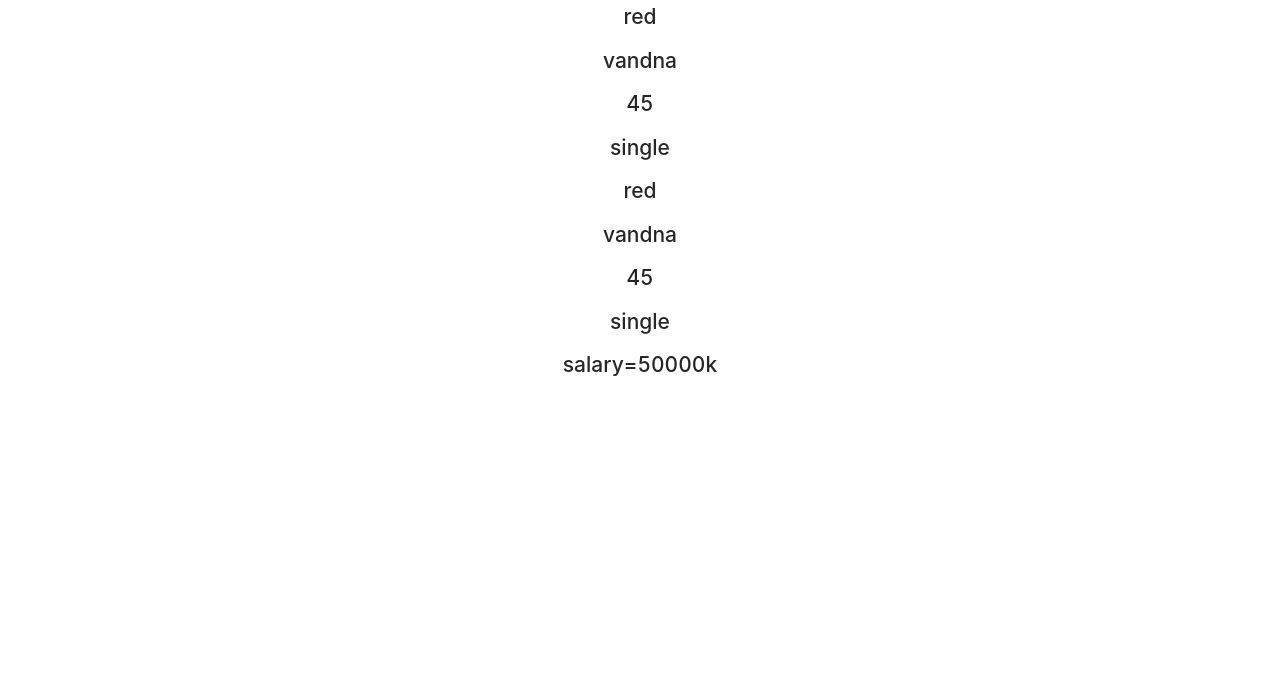
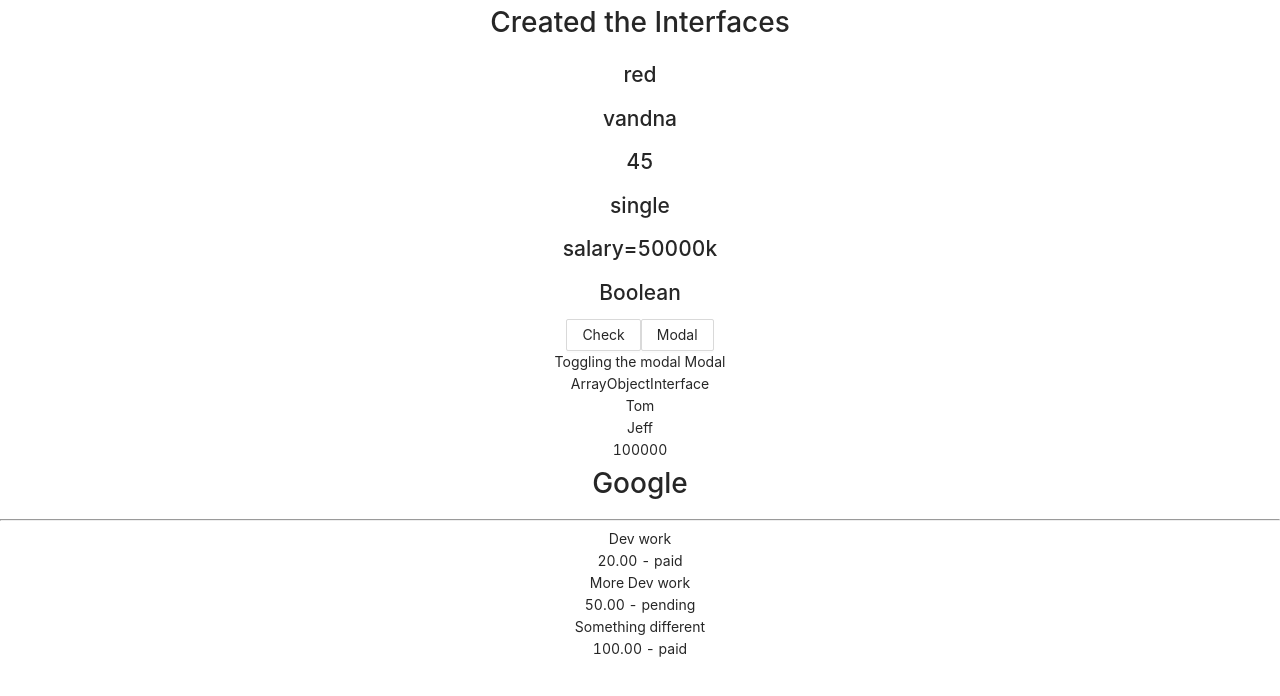
Before and after one commit to Vandna23/Ant-D, a React (Create React App) app: page / in a window 1280 px wide. Shown: the top 696 px of the page. Built offline with nearby package versions, Linux system fonts and the light colour scheme.

Commit message:
different tytpes of interfaces

```diff
--- a/package.json
+++ b/package.json
@@ -13,6 +13,7 @@
     "antd": "^4.20.6",
     "react": "^18.1.0",
     "react-dom": "^18.1.0",
+    "react-modal": "^3.15.1",
     "react-scripts": "5.0.1",
     "typescript": "^4.6.4",
     "web-vitals": "^2.1.4"
--- a/src/App.css
+++ b/src/App.css
@@ -12,3 +12,4 @@
   justify-content: space-between;
   align-items: center;
 }
+/* Modal */
--- a/src/App.tsx
+++ b/src/App.tsx
@@ -3,17 +3,54 @@ import FormValidation from "./components/FormValidation";
 import LayoutDesign from "./components/LayoutDesign";
 import Website from "./components/Website";
 import InterfaceDemo from "./components/InterfaceDemo";
+import { useState } from "react";
+import { Button } from "antd";
+import Modal from "./components/Modal";
+import ArrayObjectInterface from "./components/ArrayObjectInterface";
+import ArrayObject from "./components/ArrayObject";
 
 function App() {
+  const [isVisible, setVisible] = useState(false);
+  const [modal, setModal] = useState(true);
+  const Toggle = () => {
+    setModal(!modal);
+    // console.log("You aretoggling", setModal);
+  };
+
+  const handleClick = () => {
+    if (isVisible) {
+      return null;
+    }
+    setVisible(true);
+
+    console.log("You clicked on get Api");
+  };
   return (
     <div className="App">
       {/* <Website /> */}
       {/* <LayoutDesign /> */}
       {/* <FormValidation /> */}
-      <InterfaceDemo name={"vandna"} color={"red"} age={45} status="single" />
-      <InterfaceDemo name={"vandna"} color={"red"} age={45} status="single">
+      {/* <InterfaceDemo
+        name={"vandna"}
+        color={"red"}
+        age={45}
+        status="single"
+        vandna={false}
+      /> */}
+      <InterfaceDemo
+        name={"vandna"}
+        color={"red"}
+        age={45}
+        status="single"
+        vandna={true}
+      >
         salary=50000k
       </InterfaceDemo>
+      <Button onClick={() => handleClick()} children="Check" />
+      <Button onClick={() => Toggle()} children="Modal" />
+      <Modal show={modal} />
+      <ArrayObjectInterface />
+      <ArrayObject />
     </div>
   );
 }
--- /dev/null
+++ b/src/components/ArrayObject.tsx
@@ -0,0 +1,73 @@
+interface IInvoiceListProps {
+  invoiceData: InvoiceDataType;
+  logo?: string;
+}
+
+type InvoiceDataType = {
+  customerName: string;
+  invoices: InvoiceType[];
+};
+
+type InvoiceType = {
+  id: number;
+  name: string;
+  total: string;
+  paymentStatus: "paid" | "pending" | "late";
+};
+
+const InvoiceList = (props: IInvoiceListProps) => {
+  const { customerName, invoices } = props.invoiceData;
+
+  //   const itemStyleContainer = {
+  //     display: "flex",
+  //     justifyContent: "space-between",
+  //   };
+
+  return (
+    <div>
+      <h1>{customerName}</h1>
+      <hr />
+
+      <div>
+        {invoices.map((invoice) => (
+          <div key={invoice.id}>
+            <div>{invoice.name}</div>
+
+            <div>
+              {invoice.total} - {invoice.paymentStatus}
+            </div>
+          </div>
+        ))}
+      </div>
+    </div>
+  );
+};
+
+const ArrayObject = () => {
+  const data: InvoiceDataType = {
+    customerName: "Google",
+    invoices: [
+      { id: 123, name: "Dev work", total: "20.00", paymentStatus: "paid" },
+      {
+        id: 456,
+        name: "More Dev work",
+        total: "50.00",
+        paymentStatus: "pending",
+      },
+      {
+        id: 789,
+        name: "Something different",
+        total: "100.00",
+        paymentStatus: "paid",
+      },
+    ],
+  };
+
+  return (
+    <div>
+      <InvoiceList invoiceData={data} />
+    </div>
+  );
+};
+
+export default ArrayObject;
--- /dev/null
+++ b/src/components/ArrayObjectInterface.tsx
@@ -0,0 +1,29 @@
+import React from "react";
+
+interface Employee {
+  id: number;
+  name: string;
+  [key: string]: any; // 👈️ index signature
+}
+
+const ArrayObjectInterface = () => {
+  const arr: Employee[] = [
+    { id: 1, name: "Tom" },
+    { id: 2, name: "Jeff", salary: 100000 },
+  ];
+  return (
+    <>
+      <div>ArrayObjectInterface</div>
+      <div>
+        {arr.map((data) => (
+          <div key={data.id}>
+            <div>{data.name}</div>
+            <div>{data.salary}</div>
+          </div>
+        ))}
+      </div>
+    </>
+  );
+};
+
+export default ArrayObjectInterface;
--- a/src/components/InterfaceDemo.tsx
+++ b/src/components/InterfaceDemo.tsx
@@ -6,20 +6,30 @@ interface SamplePropsOne {
   age: number;
   status: "single" | "coder" | "commited";
   children?: string;
+  vandna: boolean;
   //   isActive: Boolean;
   //   onClick: Function;
 }
 
 // type Props = SamplePropsOne | SamplePropsTwo;
 
-const InterfaceDemo = ({ color, name, age, status,children }: SamplePropsOne) => (
+const InterfaceDemo = ({
+  color,
+  name,
+  age,
+  status,
+  children,
+  vandna,
+}: SamplePropsOne) => (
   //   color ? <h1>{color}</h1> : <h1>{name}</h1>;
   <div>
+    <h1>Created the Interfaces </h1>
     <h2>{color}</h2>
     <h2>{name}</h2>
     <h2>{age}</h2>
     <h2>{status}</h2>
     <h2>{children}</h2>
+    <h2>Boolean{vandna}</h2>
   </div>
 );
 
--- /dev/null
+++ b/src/components/Modal.tsx
@@ -0,0 +1,11 @@
+interface Idata {
+  show: boolean;
+}
+const Modal = ({ show }: Idata) => {
+  if (!show) {
+    return null;
+  }
+  return <div>Toggling the modal Modal</div>;
+};
+
+export default Modal;
```
Also changed, not shown: src/components/Button.tsx (added, +15 -0 lines), 1 other file (tests, documents, lock files or other folders).
